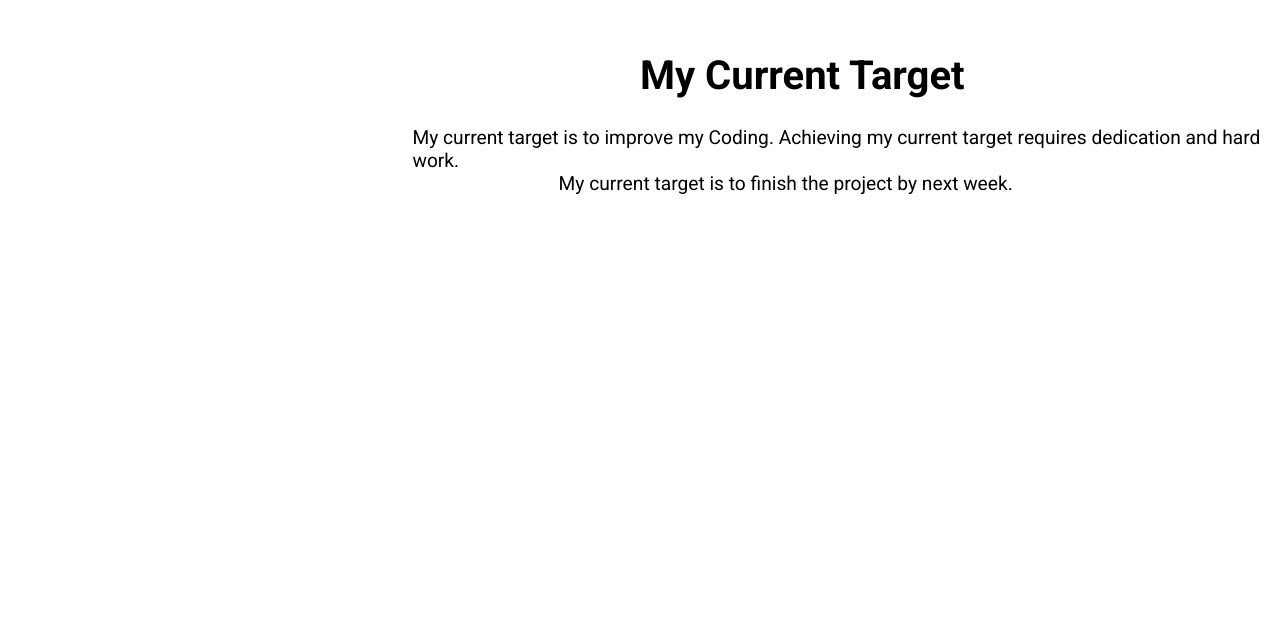
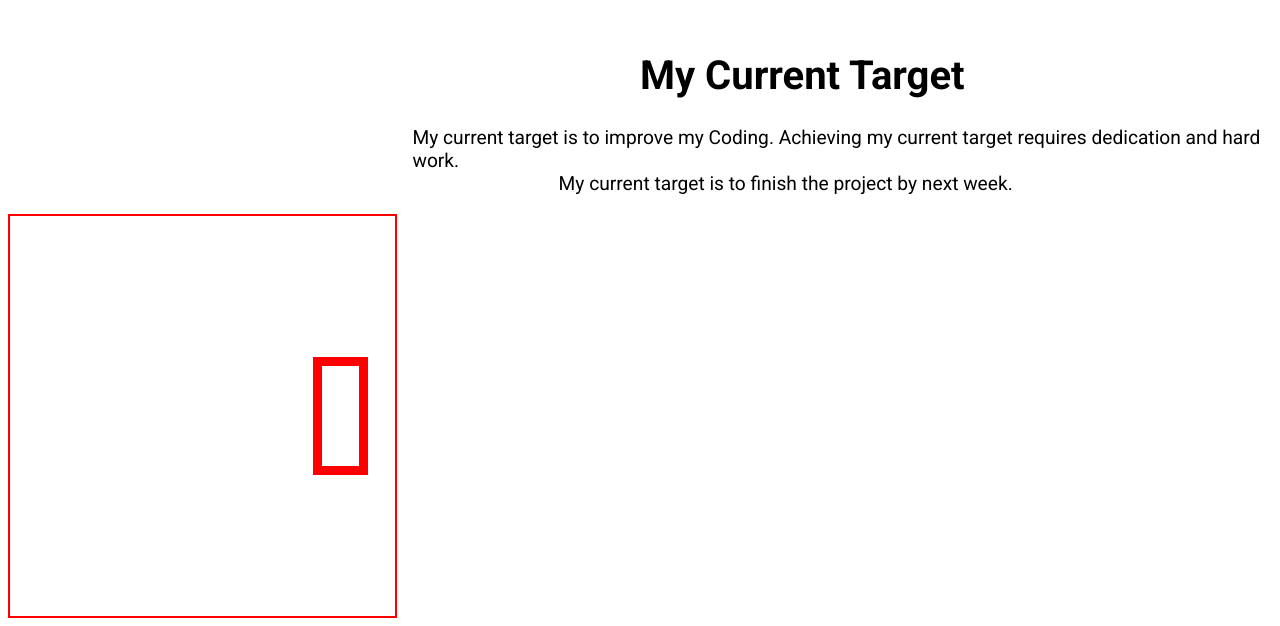
Before and after one commit to artikamontaha/Batch-10-Assignment-01, a plain HTML site: page index.html in a window 1280 px wide. Shown: the part 3095-3721 px from the top of the page. Before the commit the page ends 3309 px from the top, so only its background shows below. Drawn offline with Linux system fonts and the light colour scheme.

Commit message:
First commit

```diff
--- a/index.html
+++ b/index.html
@@ -56,9 +56,11 @@
         <h1 class="h1-1">My Current Target </h1>
         <p class="p-6">My current target is to improve my Coding. Achieving my current target requires dedication and hard work. <br> <span class="span-3"></span> My current target is to finish the project by next week.</p>
 
-
+    <div class="najifa">
         <div class="tag-1"></div>
         <div class="tag-2"></div>
+    </div>
+
         <div class="tag-3"></div>
 
 
--- a/style.css
+++ b/style.css
@@ -185,3 +185,46 @@ header{
     margin-left: 17%;
 
 }
+
+/* .tag-1{
+    width: 365px;
+    height: 300px;
+    border: 2px solid black;
+    margin-left: 60%;
+    Display: flex;
+    justify-content: space-around;
+
+} */
+
+
+/* .tag-2{
+    width: 365px;
+    height: 300px;
+    border: 2px solid black;
+    bottom: 60%;
+}  */
+
+.najifa{
+    Display: flex;
+    justify-content: center;
+    align-items: center;
+    padding: 50px 10px;
+    gap: 20px;
+    border: 2px solid red;
+    width: 365px;
+    height: 300px;
+}
+
+.tag-2{
+    width: 10%;
+    height: 100px;
+    border: 9px solid red;
+    margin-left: 70%;
+}
+
+
+/* .tag-3{
+    width: 365px;
+    height: 300px;
+    border: 2px solid black;
+} */
```
